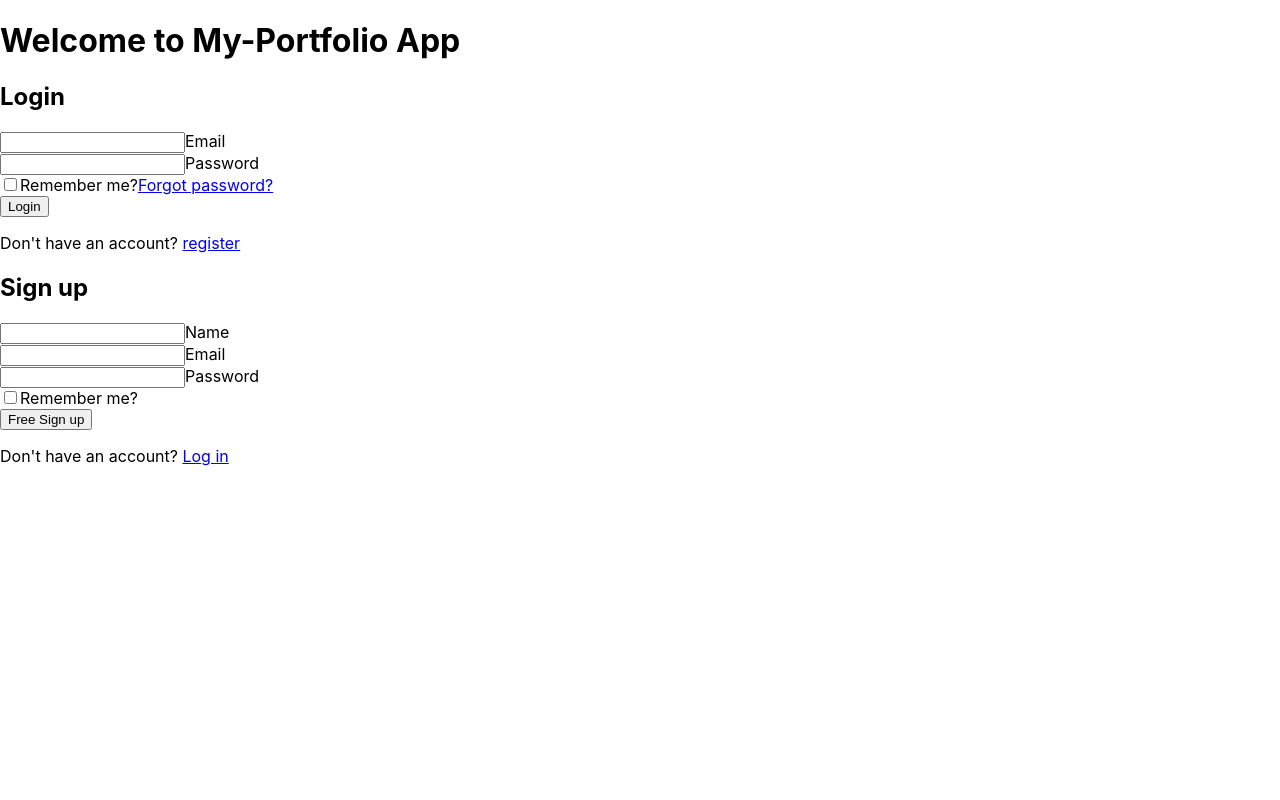
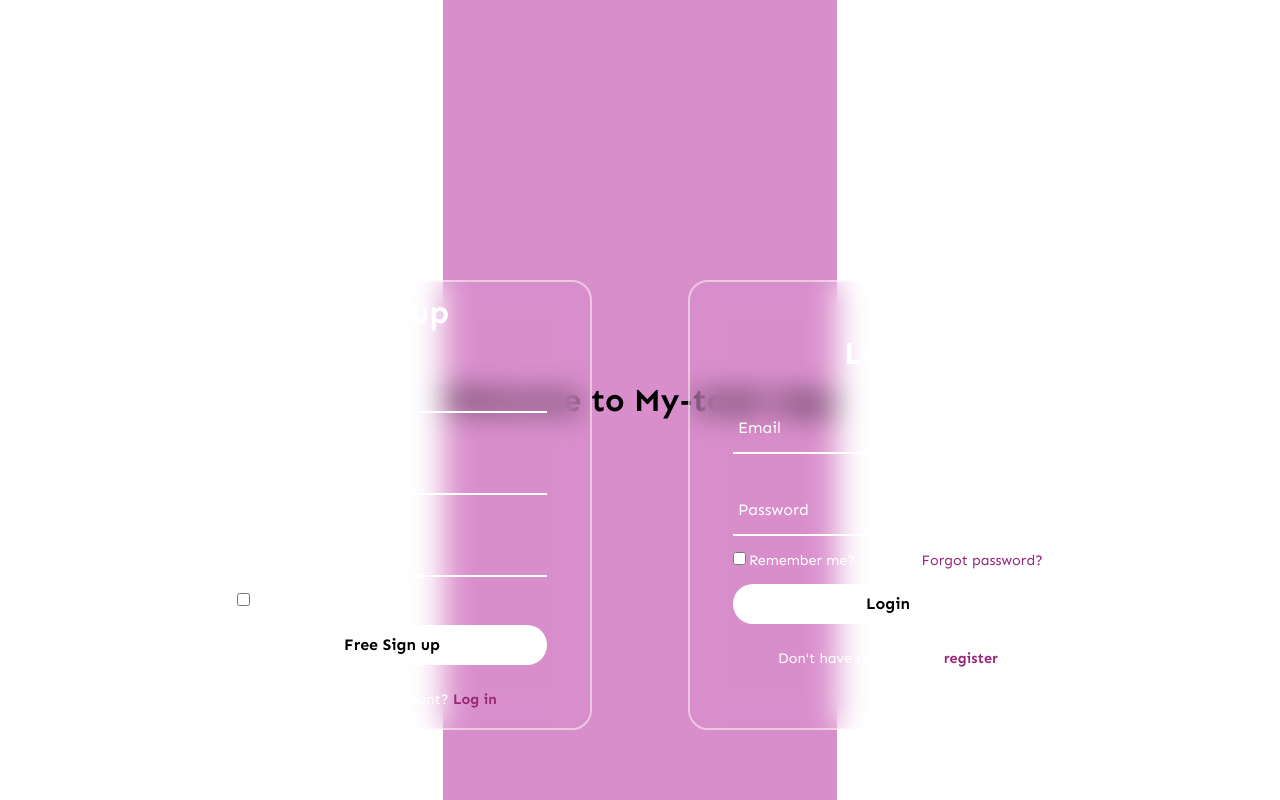
Before and after one commit to Jobwawesh/task-client, a React (Create React App) app: page / in a window 1280 px wide. Built offline with nearby package versions, Linux system fonts and the light colour scheme.

Commit message:
Added abit of styling

```diff
--- a/src/App.css
+++ b/src/App.css
@@ -1,38 +1,172 @@
-.App {
+@import url('https://fonts.googleapis.com/css2?family=Nanum+Gothic:wght@400;700;800&family=Raleway:ital,wght@0,300;0,600;1,700&family=Sen:wght@400;700;800&display=swap');
+
+*{
+  box-sizing: border-box;
+  margin: 0;
+  padding: 0;
+  font-family: 'Nanum Gothic', sans-serif;
+  font-family: 'Raleway', sans-serif;
+  font-family: 'Sen', sans-serif;
+  justify-content: center;
+}
+
+.login-section{
+  display: flex;
+  justify-content: center;
+  align-items: center;
+  min-height: 100vh;
+  width: 100%;
+  background-color:rgb(217, 142, 204);
+  /* background-image: linear-gradient(rgba(4, 9, 30, 0.7), rgba(4, 9, 30, 0.7)), url(./images/desk.....jpg); */
+  background-position: center;
+  background-size: cover;
+}
+
+.form-box{
+  position: absolute;
+  top: 35%;
+  left: 15%;
+  width: 400px;
+  height: 450px;
+  background: transparent;
+  border: 2px solid rgba(255,255,255,0.5);
+  border-radius: 20px;
+  backdrop-filter: blur(15px);
+  display: flex;
+  justify-content: center;
+  align-items: center;
+}
+.form-box-login{
+  position: absolute;
+  top: 35%;
+  right: 15%;
+  width: 400px;
+  height: 450px;
+  background: transparent;
+  border: 2px solid rgba(255,255,255,0.5);
+  border-radius: 20px;
+  backdrop-filter: blur(15px);
+  display: flex;
+  justify-content: center;
+  align-items: center;
+
+}
+
+h2{
+  font-size: 2em;
+  color: #fff;
   text-align: center;
 }
-
-.App-logo {
-  height: 40vmin;
+.inputbox{
+  position: relative;
+  margin: 30px 0;
+  width: 310px;
+  border-bottom: 2px solid #fff;
+}
+.inputbox label{
+  position: absolute;
+  top: 50%;
+  left: 5px;
+  transform: translateY(-50%);
+  color: #fff;
+  font-size: 1em;
   pointer-events: none;
+  transition: .5s;
+}
+input:focus ~ label,
+input:valid ~ label{
+top: -5px;
+}
+.inputbox input {
+  width: 100%;
+  height: 50px;
+  background: transparent;
+  border: none;
+  outline: none;
+  font-size: 1em;
+  padding:0 35px 0 5px;
+  color: #fff;
+}
+.inputbox ion-icon{
+  position: absolute;
+  right: 8px;
+  color: #fff;
+  font-size: 1.2em;
+  top: 20px;
+}
+.forget{
+  margin: -15px 0 15px ;
+  font-size: .9em;
+  color: #fff;
+  display: flex;
+  justify-content: space-between;
 }
 
-@media (prefers-reduced-motion: no-preference) {
-  .App-logo {
-    animation: App-logo-spin infinite 20s linear;
-  }
+.forget label input{
+  margin-right: 3px;
+
+}
+.forget label a{
+  color: #fff;
+  text-decoration: none;
+}
+.forgotlink{
+  text-decoration: none;
+  color: rgb(152, 38, 118);
+
+}
+.forget label a:hover{
+  text-decoration: underline;
+}
+button{
+  width: 100%;
+  height: 40px;
+  border-radius: 40px;
+  background: #fff;
+  border: none;
+  outline: none;
+  cursor: pointer;
+  font-size: 1em;
+  font-weight: 600;
+}
+.register{
+  font-size: .9em;
+  color: #fff;
+  text-align: center;
+  margin: 25px 0 10px;
+}
+.register p a{
+  text-decoration: none;
+  color: rgb(152, 38, 118);
+  font-weight: 600;
+}
+.register p a:hover{
+  text-decoration: underline;
 }
 
-.App-header {
-  background-color: #282c34;
-  min-height: 100vh;
+/* Navbar */
+.nav-full{
+  background-color: #ebe0e00d;
+}
+.nav-menu{
   display: flex;
-  flex-direction: column;
+  background-color: #ffffff25;
+}
+.nav-menu li {
+  padding: 0 1rem;
+  font-size: 1.4rem;
+  font-weight: 500;
+  list-style: none;
+
+}
+.nav-menu li a {
+  text-decoration: none;
+  color: rgb(239, 38, 15);
+  padding: 250px;
+}
+.nav-header{
+display: flex;
+  justify-content: space-between;
   align-items: center;
-  justify-content: center;
-  font-size: calc(10px + 2vmin);
-  color: white;
+  padding: 1rem;
 }
-
-.App-link {
-  color: #61dafb;
-}
-
-@keyframes App-logo-spin {
-  from {
-    transform: rotate(0deg);
-  }
-  to {
-    transform: rotate(360deg);
-  }
-}
--- /dev/null
+++ b/src/components/HomeCard.css
@@ -0,0 +1,155 @@
+body{
+    max-width: 100%;
+    font-family: "Poppins", sans-serif;
+    display:grid
+}
+
+.registration{
+    display: flex;
+}
+.r-left{
+    display: flex;
+    position: relative;
+    flex: 1;
+    flex-direction: column;
+    gap: 2rem;
+    align-items: center;
+}
+
+
+
+.r-right{
+    display: flex;
+    position: relative;
+    margin-left: -2em;
+}
+
+.r-container{
+    background-color: var(--SixthColor);
+    height: 650px;
+    width: 20%;
+
+}
+
+.flex-container{
+    position: relative;
+    display: flex;
+    flex-direction: column;
+    float: left;
+    grid-template-columns: repeat(3, 1fr);
+    grid-gap: 20px;
+}
+
+
+.project-title{
+    font-size: 30px;
+    margin-bottom: 0.5em;
+    margin-top: -1em;
+    color: var(--BodyColor);
+}
+
+.skills-title{
+    font-size: 30px;
+    margin-bottom: 0.5em;
+    margin-top:-1em;
+    color: var(--BodyColor);
+}
+
+.flex-container{
+    display: flex;
+    flex-direction: column;
+    margin-top: 2rem;
+}
+
+
+.skills-card{
+    background-color: var(--FirstColor);
+    width: 20rem;
+    margin-top: 3em;
+    margin-left: -22em;
+    padding: 3em;
+    height: 150px;
+    border-radius: 18px;
+    box-shadow: 0 8px 16px 0 rgba(0, 0, 0, 0.2);
+
+}
+
+.skills-card:hover{
+    transform: scale(1.0);
+    transition: transform 0.2s ease-out;
+}
+
+/* .skills-card{
+    background-color: var(--FirstColor);
+    width: 20rem;
+    margin-top: 3em;
+    margin-left: 10em;
+    padding: 3em;
+    height: 230px;
+    border-radius: 18px;
+    box-shadow: 0 4px 8px 0 rgba(0, 0, 0, 0.2);
+}
+
+.skills-card:hover{
+    transform: scale(1.0);
+    transition: transform 0.2s ease-out;
+} */
+
+.project-list{
+    font-size: 20px;
+    color: var(--FifthColor);
+
+}
+
+.skill-list{
+    font-size: 20px;
+    color: var(--FifthColor);
+}
+
+.edit-btn{
+    background: var(--SixthColor);
+    color: var(--FourthColor);
+    font-family: inherit;
+    border-radius: 8px;
+    padding: 12px 28px;
+    border: none;
+    font-weight: 400;
+    font-size: 18px;
+    cursor: pointer;
+    font-family:"Poppins", sans-serif;
+    letter-spacing: 1px;
+    margin-left: 50rem;
+    box-shadow: 0 4px 8px 0 rgba(0, 0, 0, 0.2);
+}
+
+.edit-btn:hover{
+    background-color: var(--SecondColor);
+    color: var(--FirstColor);
+    transform: scale(0.9);
+    transition: transform 0.2s ease-out;
+}
+
+.add-project{
+    display: flex;
+    justify-content: center;
+    align-items: center;
+    margin-top: 20px;
+    margin-bottom: 20px;
+  }
+.input{
+    padding: 10px;
+    border-radius: 8px;
+    display: flex;
+    justify-content: center;
+    align-items: center;
+}
+
+  .add-project-btn{
+    background-color: green;
+    color: white;
+    width: 10%;
+  }
+
+  .delete-btn{
+    background-color: rgb(207, 168, 168);
+}
--- a/src/components/HomeCard.js
+++ b/src/components/HomeCard.js
@@ -1,4 +1,5 @@
 import React from 'react'
+import './HomeCard.css'
 
 const initial = {
     title: "",
@@ -7,9 +8,9 @@ const initial = {
     status: "CREATED"
 }
 
-export default function ProjectCard({title,description,id, priority, status, deleteTodo, updateTodo}) {
+export default function HomeCard({title,description,id, priority, status, deleteTodo, updateTodo}) {
 
-    const API = `https://api.npoint.io/8d81cb7e13e594ae367a/${id}`
+    const API = `https://my-app-backend-portfolio.onrender.com/project'/${id}`
 
     function handleDeleteTodo(){
         fetch(API,{
@@ -38,7 +39,7 @@ export default function ProjectCard({title,description,id, priority, status, del
   return (
     <div key={id}>
 
-        <div key={id} className="projects-card">
+        <div key={id} className="skills-card">
                 <p className="project-title">{title}</p>
                 <p>{description}</p>
                 <h4>Priority: {priority}</h4>
--- a/src/components/Login.js
+++ b/src/components/Login.js
@@ -55,7 +55,7 @@ function Login({setToken}) {
     <div>
          <div className='login-section'>
                 <div className='about-section'>
-                    <h1>Welcome to My-Portfolio App</h1>
+                    <h1>Welcome to My-todo App</h1>
 
                 </div>
                 <div className='form-box-login'>
```
